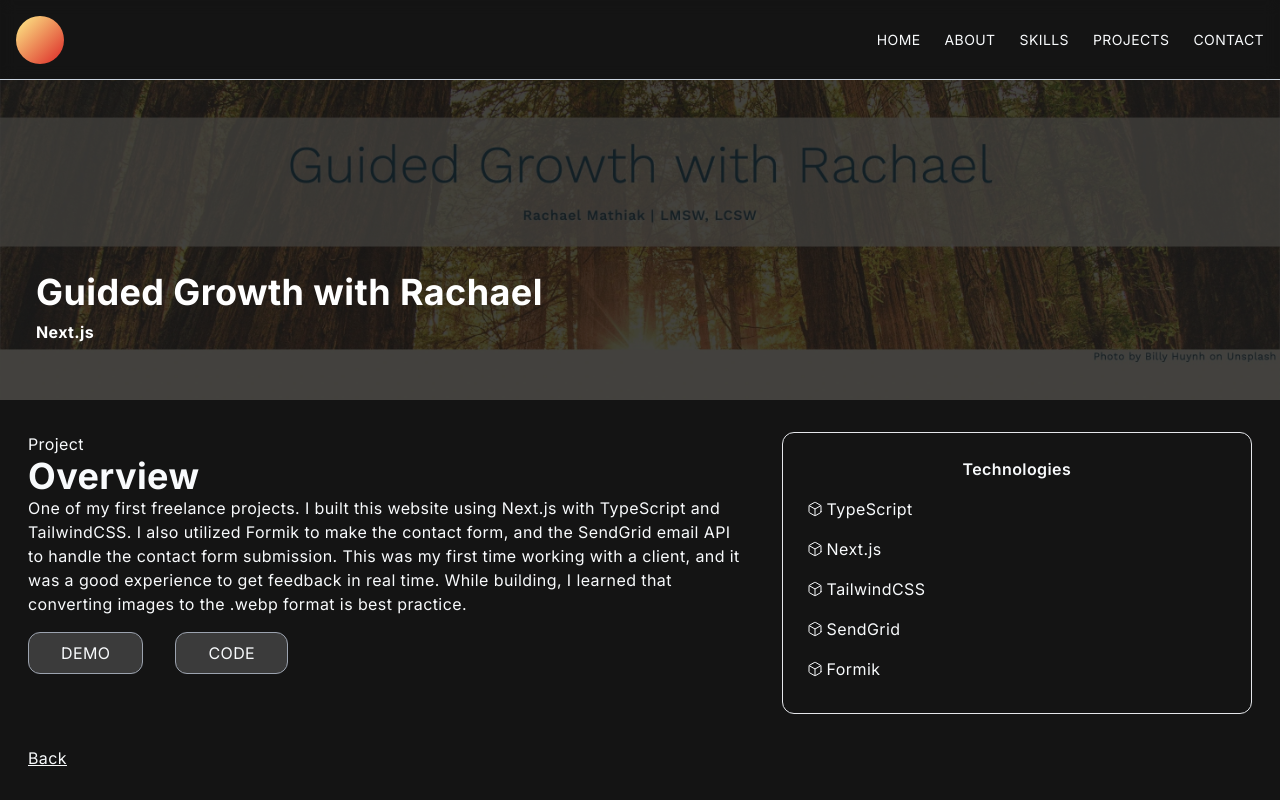
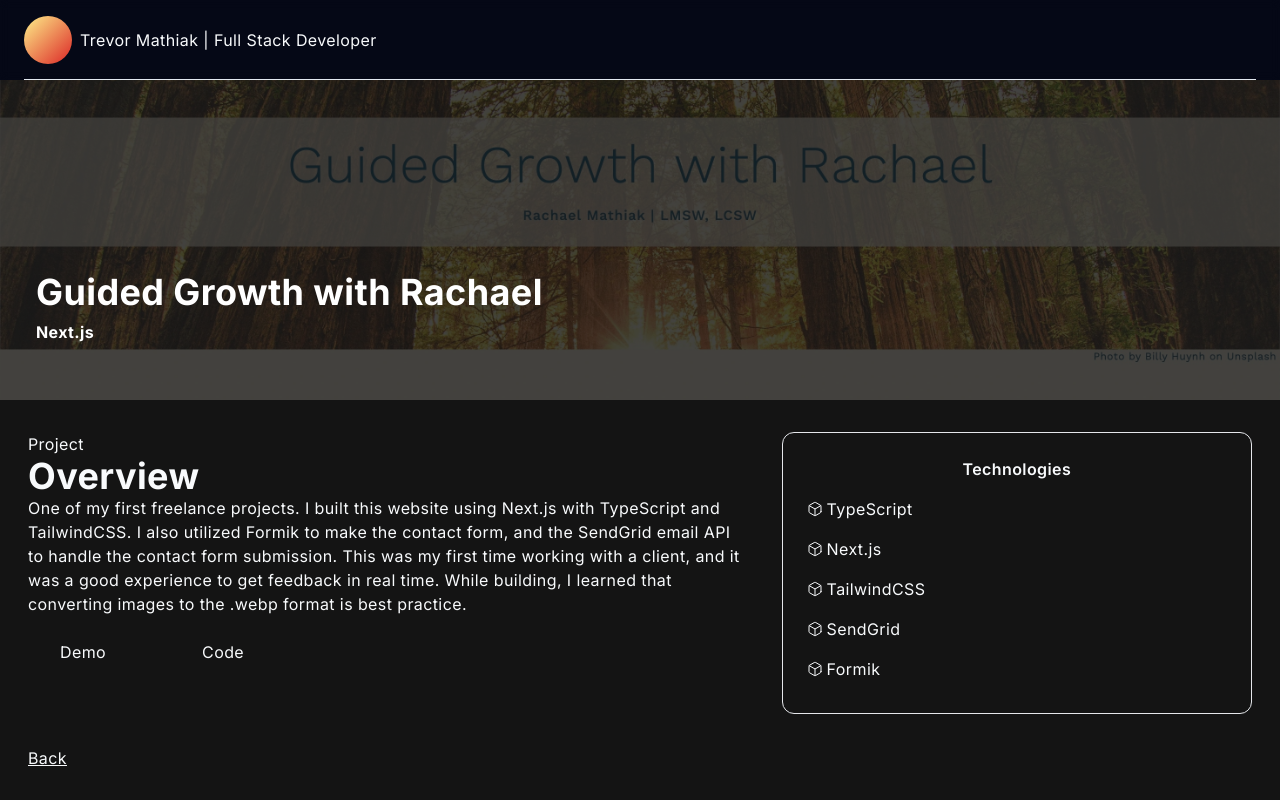
Before and after one commit to trroev/portfolio, a Next.js app: page /guided-growth in a window 1280 px wide. Built offline with nearby package versions, Linux system fonts and the light colour scheme.

Commit message:
Updated Navbar. Need to finish mobile nav

```diff
--- a/package.json
+++ b/package.json
@@ -26,9 +26,9 @@
     "@types/gtag.js": "^0.0.12",
     "@types/node": "^18.15.3",
     "@types/react": "^18.0.28",
-    "autoprefixer": "^10.4.13",
-    "postcss": "^8.4.21",
-    "tailwindcss": "^3.2.7",
+    "autoprefixer": "^10.4.14",
+    "postcss": "^8.4.24",
+    "tailwindcss": "^3.3.2",
     "typescript": "^5.0.2"
   }
 }
--- a/src/app/globals.css
+++ b/src/app/globals.css
@@ -33,9 +33,9 @@ html {
     @apply cursor-pointer;
   }
 
-  button {
+  /* button {
     @apply border border-gray-400 rounded-xl uppercase bg-[#3B3B3B] hover:bg-[#3B3B3B]/70 ease-in duration-300;
-  }
+  } */
 }
 
 @media (prefers-color-scheme: dark) {
--- a/src/app/layout.tsx
+++ b/src/app/layout.tsx
@@ -3,7 +3,7 @@ import localFont from "next/font/local";
 import { Analytics } from "@vercel/analytics/react";
 
 import "./globals.css";
-import { Navbar } from "../components/Navbar";
+import Navbar from "@/components/Navbar";
 import { siteConfig } from "@/config/site";
 
 const fontSans = FontSans({
--- a/src/components/Navbar.tsx
+++ b/src/components/Navbar.tsx
@@ -1,23 +1,17 @@
 "use client";
 
 import Link from "next/link";
-import { useState } from "react";
+import { FC, useState } from "react";
+
 import { Icons } from "./Icons";
+import { NavLink } from "@/types";
+import { siteConfig } from "@/config/site";
 
-interface LinkType {
-  text: string;
-  href: string;
+interface NavbarProps {
+  items?: NavLink[];
 }
 
-const links: LinkType[] = [
-  { text: "Home", href: "/" },
-  { text: "About", href: "/#about" },
-  { text: "Skills", href: "/#skills" },
-  { text: "Projects", href: "/#projects" },
-  { text: "Contact", href: "/#contact" },
-];
-
-export const Navbar = () => {
+const Navbar: FC<NavbarProps> = ({ items }) => {
   const [nav, setNav] = useState<boolean>(false);
 
   const handleNav = () => {
@@ -25,119 +19,40 @@ export const Navbar = () => {
   };
 
   return (
-    <header className="sticky top-0 w-full h-20 z-[100] bg-[#141414]/75 border-b border-slate-300 backdrop-blur">
-      <div className="flex justify-between items-center w-full h-full px-4 2xl:px-16">
-        <Link href="/" aria-label="Link to home page">
+    <header className="container sticky top-0 z-40 bg-slate-950/80 backdrop-blur-sm">
+      <div className="flex h-20 items-center justify-between border-b border-b-slate-200 py-4">
+        <Link
+          href="/"
+          aria-label="Link to home page"
+          className="items-center space-x-2 sm:flex hover:scale-105 duration-300"
+        >
           <div className="w-12 h-12 rounded-full bg-gradient-to-br from-yellow-200 to-red-600 hover:scale-110 ease-in duration-300 cursor-pointer" />
+          <span className="hidden sm:inline-block">
+            {siteConfig.title}
+          </span>
         </Link>
-        <div>
-          <nav>
-            <ul className="hidden gap-6 md:flex">
-              {links?.map((link, index) => (
-                <li
-                  key={index}
-                  className="text-sm uppercase hover:text-red-400 hover:ease-in duration-300"
-                >
-                  <Link href={link.href}>{link.text}</Link>
-                </li>
-              ))}
-            </ul>
+        <div className="flex gap-6 md:gap-10">
+          <nav className="hidden gap-6 md:flex">
+            {items?.map((item, index) => (
+              <Link
+                key={index}
+                href={item.href}
+                className="flex items-center text-lg font-semibold sm:text-sm hover:underline"
+              >
+                {item.title}
+              </Link>
+            ))}
           </nav>
-          <div
-            onClick={handleNav}
-            className="px-4 md:hidden cursor-pointer hover:text-red-400 hover:scale-110 ease-in duration-300"
-          >
-            <Icons.menu strokeWidth={1.5} />
-          </div>
         </div>
-      </div>
-      <div
-        className={
-          nav
-            ? "md:hidden fixed left-0 top-0 w-full h-screen bg-[#141414]/80"
-            : ""
-        }
-      >
-        <div
-          className={
-            nav
-              ? "fixed left-0 top-0 w-full h-screen bg-[#141414] p-6 sm:p-10 ease-in duration-500"
-              : "fixed left-[-100%] top-0 p-10 ease-in duration-500"
-          }
+        <button
+          className="flex items-center space-x-2 md:hidden ml-auto hover:scale-110 duration-300"
+          onClick={handleNav}
         >
-          <div>
-            <div className="flex w-full items-center justify-between pb-4 border-b">
-              <Link href="/" aria-label="Link to home page">
-                <div
-                  className="w-10 h-10 rounded-full bg-gradient-to-br from-yellow-200 to-red-600 hover:scale-110 ease-in duration-300"
-                  onClick={() => setNav(false)}
-                />
-              </Link>
-              <div
-                onClick={handleNav}
-                className="p-3 cursor-pointer hover:text-red-400 hover:scale-110 ease-in duration-300"
-              >
-                <Icons.close strokeWidth={1.5} />
-              </div>
-            </div>
-          </div>
-          <div className="py-4 flex flex-col">
-            <nav>
-              <ul className="uppercase">
-                {links?.map((link, index) => (
-                  <li
-                    key={index}
-                    className="py-4 text-sm hover:text-red-400 hover:ease-in duration-300"
-                    onClick={() => setNav(false)}
-                  >
-                    <Link href={link.href}>{link.text}</Link>
-                  </li>
-                ))}
-              </ul>
-            </nav>
-            <div className="border-t my-4 pt-4">
-              <p className="uppercase tracking-widest">
-                Let&#39;s Connect
-              </p>
-              <div className="flex items-center justify-between my-4 w-full sm:justify-around">
-                <a
-                  className="hover:text-red-400 p-3 cursor-pointer hover:scale-125 ease-in duration-300"
-                  href="https://www.linkedin.com/in/trevormathiak/"
-                  target="_blank"
-                  rel="noopener noreferrer"
-                  aria-label="Trevor Mathiak LinkedIn page"
-                >
-                  <div>
-                    <Icons.linkedIn strokeWidth={1.5} />
-                  </div>
-                </a>
-                <a
-                  className="hover:text-red-400 p-3 cursor-pointer hover:scale-125 ease-in duration-300"
-                  href="https://github.com/trroev/"
-                  target="_blank"
-                  rel="noopener noreferrer"
-                  aria-label="Trevor Mathiak Github page"
-                >
-                  <div>
-                    <Icons.gitHub strokeWidth={1.5} />
-                  </div>
-                </a>
-                <a
-                  className="hover:text-red-400 p-3 cursor-pointer hover:scale-125 ease-in duration-300"
-                  href="/pdf/Trevor_Mathiak_Resume.pdf"
-                  target="_blank"
-                  rel="noopener noreferrer"
-                  aria-label="Trevor Mathiak resume"
-                >
-                  <div>
-                    <Icons.resume strokeWidth={1.5} />
-                  </div>
-                </a>
-              </div>
-            </div>
-          </div>
-        </div>
+          {nav ? <Icons.close /> : <Icons.menu />}
+        </button>
       </div>
     </header>
   );
 };
+
+export default Navbar;
--- a/tailwind.config.js
+++ b/tailwind.config.js
@@ -8,11 +8,16 @@ module.exports = {
     "./src/app/**/*.{js,ts,jsx,tsx,mdx}",
   ],
   theme: {
-    extend: {
-      fontFamily: {
-        sans: ["var(--font-sans)", ...fontFamily.sans],
-        cal: ["var(--cal-sans)", ...fontFamily.sans],
+    container: {
+      center: true,
+      padding: "1.5rem",
+      screens: {
+        "2xl": "1440px",
       },
+    },
+    fontFamily: {
+      sans: ["var(--font-sans)", ...fontFamily.sans],
+      cal: ["var(--cal-sans)", ...fontFamily.sans],
     },
   },
   plugins: [],
```
Also changed, not shown: src/config/nav.ts (added, +11 -0 lines), src/hooks/lock-body.ts (added, +14 -0 lines), 1 other file (tests, documents, lock files or other folders).
